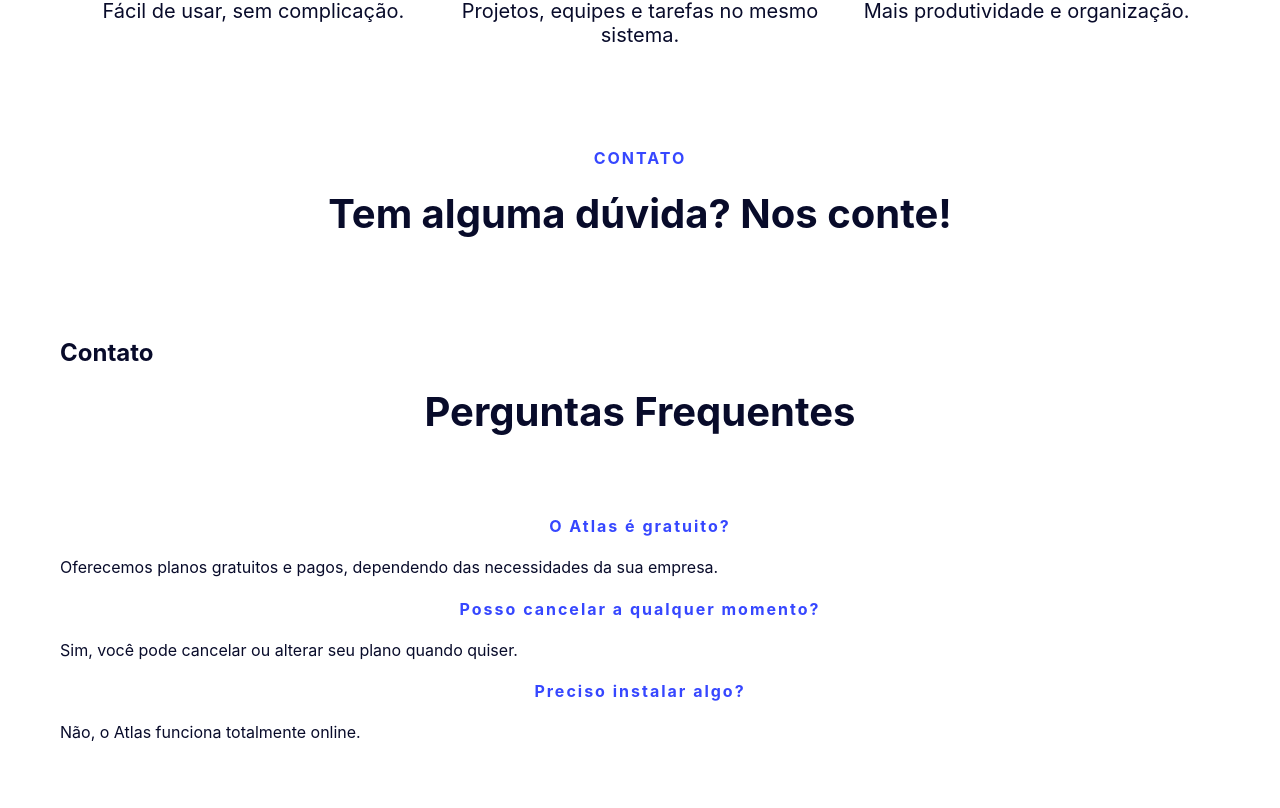
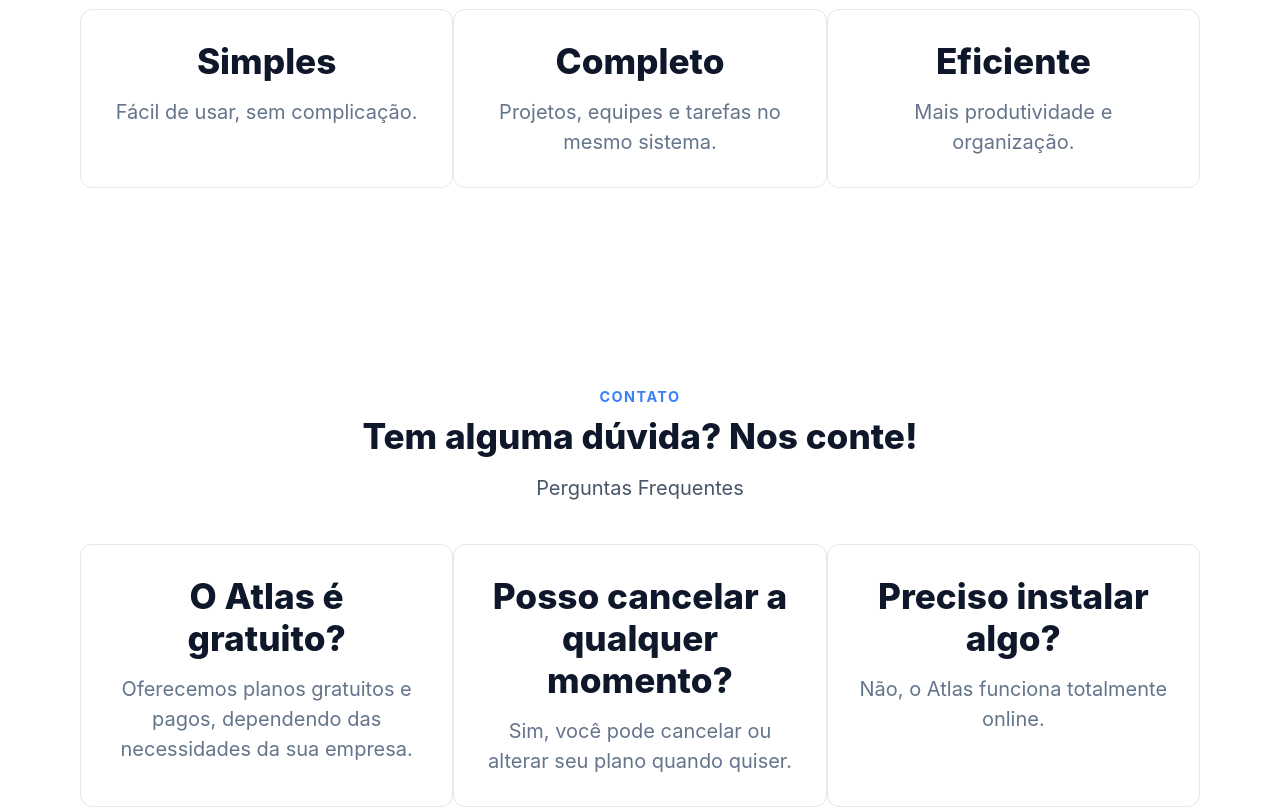
Before and after one commit to carloshenrique54/Atlas, a React (Create React App) app: page / in a window 1280 px wide. Shown: the part 3037-3845 px from the top of the page. Built offline with nearby package versions, Linux system fonts and the light colour scheme.

Commit message:
Atualização da pagina home

```diff
--- a/src/pages/Home.js
+++ b/src/pages/Home.js
@@ -143,29 +143,31 @@
                     </div>
                 </div>
             </section>
-            <section id="contato">
-                <h4>CONTATO</h4>
+            <section id="sobre">
+                <h4>Contato</h4>
                 <h3>Tem alguma dúvida? Nos conte!</h3>
-                <h2>Contato</h2>
+                <p>Perguntas Frequentes</p>
 
-                <div className="faq">
-                    <h3>Perguntas Frequentes</h3>
 
-                    <div className="faq-item">
-                    <h4>O Atlas é gratuito?</h4>
+                <div className="sobre-container">
+
+
+                    <div className="cardS">
+                    <h3>O Atlas é gratuito?</h3>
                     <p>Oferecemos planos gratuitos e pagos, dependendo das necessidades da sua empresa.</p>
                     </div>
 
-                    <div className="faq-item">
-                    <h4>Posso cancelar a qualquer momento?</h4>
+                    <div className="cardS">
+                    <h3>Posso cancelar a qualquer momento?</h3>
                     <p>Sim, você pode cancelar ou alterar seu plano quando quiser.</p>
                     </div>
 
-                    <div className="faq-item">
-                    <h4>Preciso instalar algo?</h4>
+                    <div className="cardS">
+                    <h3>Preciso instalar algo?</h3>
                     <p>Não, o Atlas funciona totalmente online.</p>
                     </div>
                 </div>
+
 
 <div className="formulario">
     <h3>Reportar Problema</h3>
--- a/src/styles/Home.css
+++ b/src/styles/Home.css
@@ -447,3 +447,69 @@
 #planos .planoT{
     margin-bottom: 80px;
 }
+
+
+#sobre {
+    padding: 60px 20px;
+    background-color: #ffffff;
+    text-align: center;
+    font-family: 'Inter', sans-serif;
+}
+
+
+#sobre h4 {
+    color: #3b82f6;
+    text-transform: uppercase;
+    letter-spacing: 1.5px;
+    font-size: 0.9rem;
+    margin-bottom: 10px;
+}
+
+#sobre h3:first-of-type {
+    color: #0f172a;
+    font-size: 2.2rem;
+    font-weight: 800;
+    margin-bottom: 15px;
+}
+
+#sobre > p {
+    color: #475569;
+    max-width: 600px;
+    margin: 0 auto 40px auto;
+    line-height: 1.6;
+    text-align: center;
+}
+
+
+
+.cardS {
+    background: #ffffff;
+    border: 1px solid #e2e8f0;
+    border-radius: 12px;
+    padding: 30px;
+    flex: 1;
+    min-width: 280px;
+    max-width: 350px;
+    text-align: left;
+    transition: transform 0.3s ease, box-shadow 0.3s ease;
+}
+
+.cardS:hover {
+    transform: translateY(-5px);
+    box-shadow: 0 10px 25px rgba(0, 0, 0, 0.05);
+}
+
+.cardS h3 {
+    color: #0f172a;
+    font-size: 1.4rem;
+    margin-bottom: 12px;
+    font-weight: 700;
+}
+
+.cardS p {
+    color: #64748b;
+    font-size: 0.95rem;
+    line-height: 1.5;
+    margin: 0;
+    text-align: center;
+    }
```
